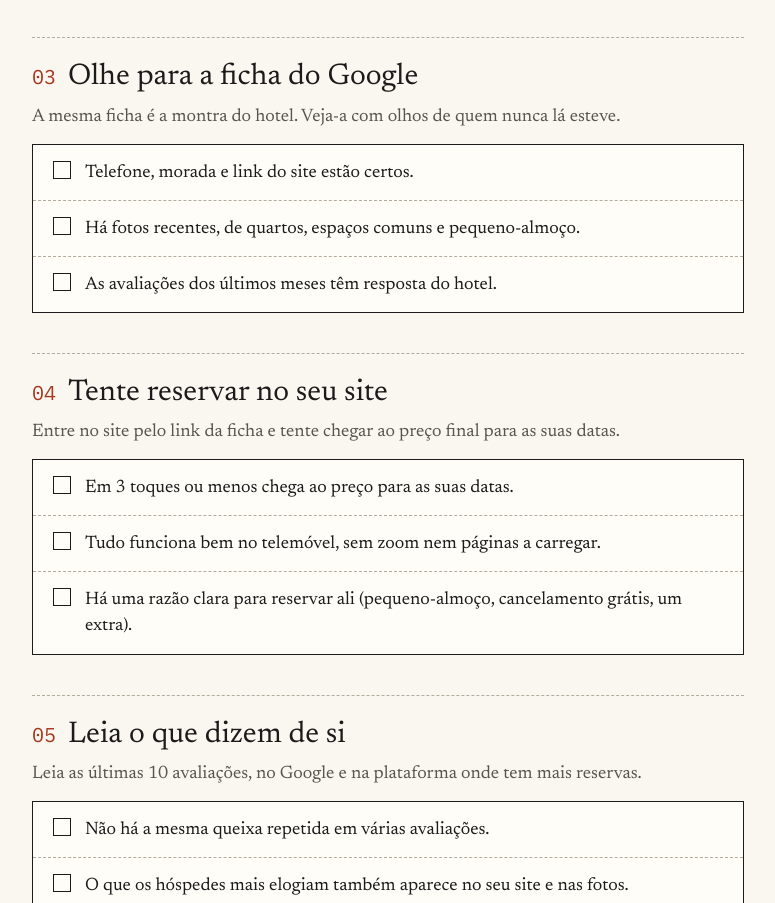
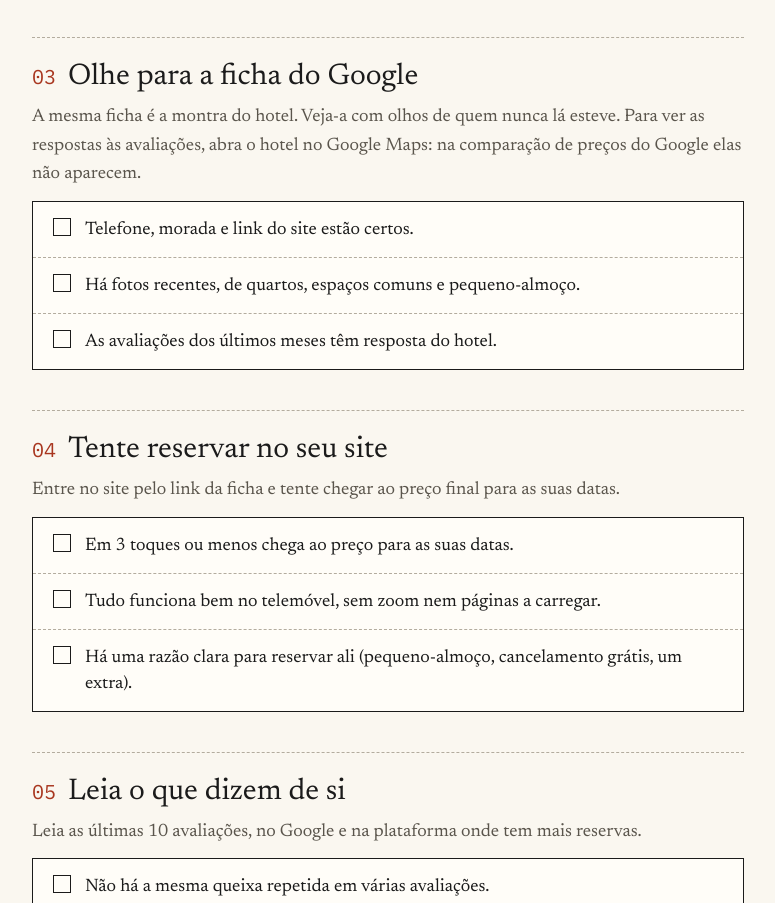
Before and after one commit to manuel2001lopes/fifthstarhospitality-site, a plain HTML site: page teste-google.html in a window 1280 px wide. Shown: the part 1202-2105 px from the top of the page, without its empty margins (252-1027 px from the left). Drawn offline with Linux system fonts and the light colour scheme.

Commit message:
Guia: passo 3 indica o Google Maps para ver as respostas às avaliações (#15)
Claude-Session: https://claude.ai/code/session_01VWd8LBFHjADDM7axZZ8Bmf

Co-authored-by: Claude <noreply@anthropic.com>

```diff
--- a/teste-google.html
+++ b/teste-google.html
@@ -93,7 +93,7 @@
 
   <section class="passo">
     <h2><span class="n">03</span>Olhe para a ficha do Google</h2>
-    <p>A mesma ficha é a montra do hotel. Veja-a com olhos de quem nunca lá esteve.</p>
+    <p>A mesma ficha é a montra do hotel. Veja-a com olhos de quem nunca lá esteve. Para ver as respostas às avaliações, abra o hotel no Google Maps: na comparação de preços do Google elas não aparecem.</p>
     <ul class="check">
       <li>Telefone, morada e link do site estão certos.</li>
       <li>Há fotos recentes, de quartos, espaços comuns e pequeno-almoço.</li>
```
